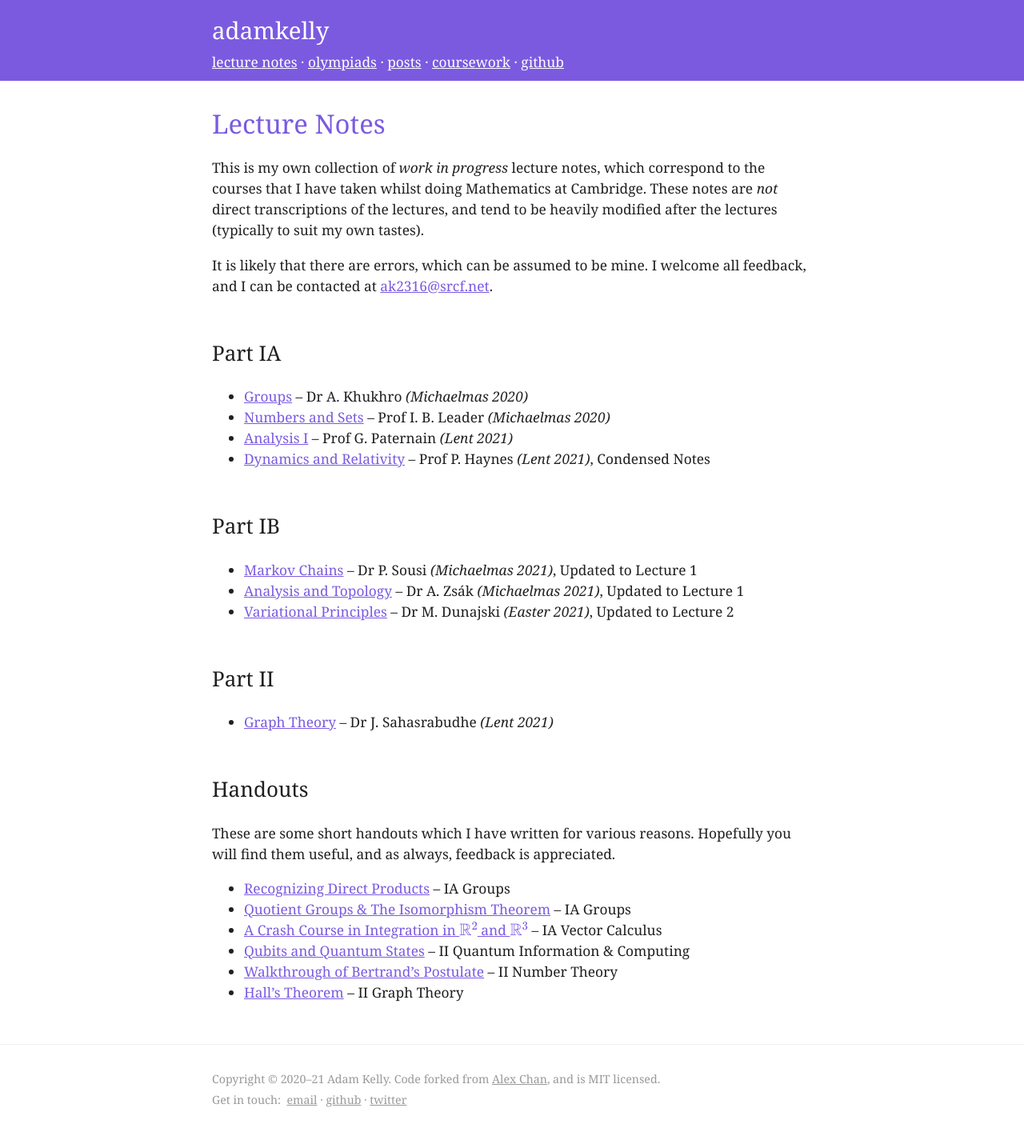
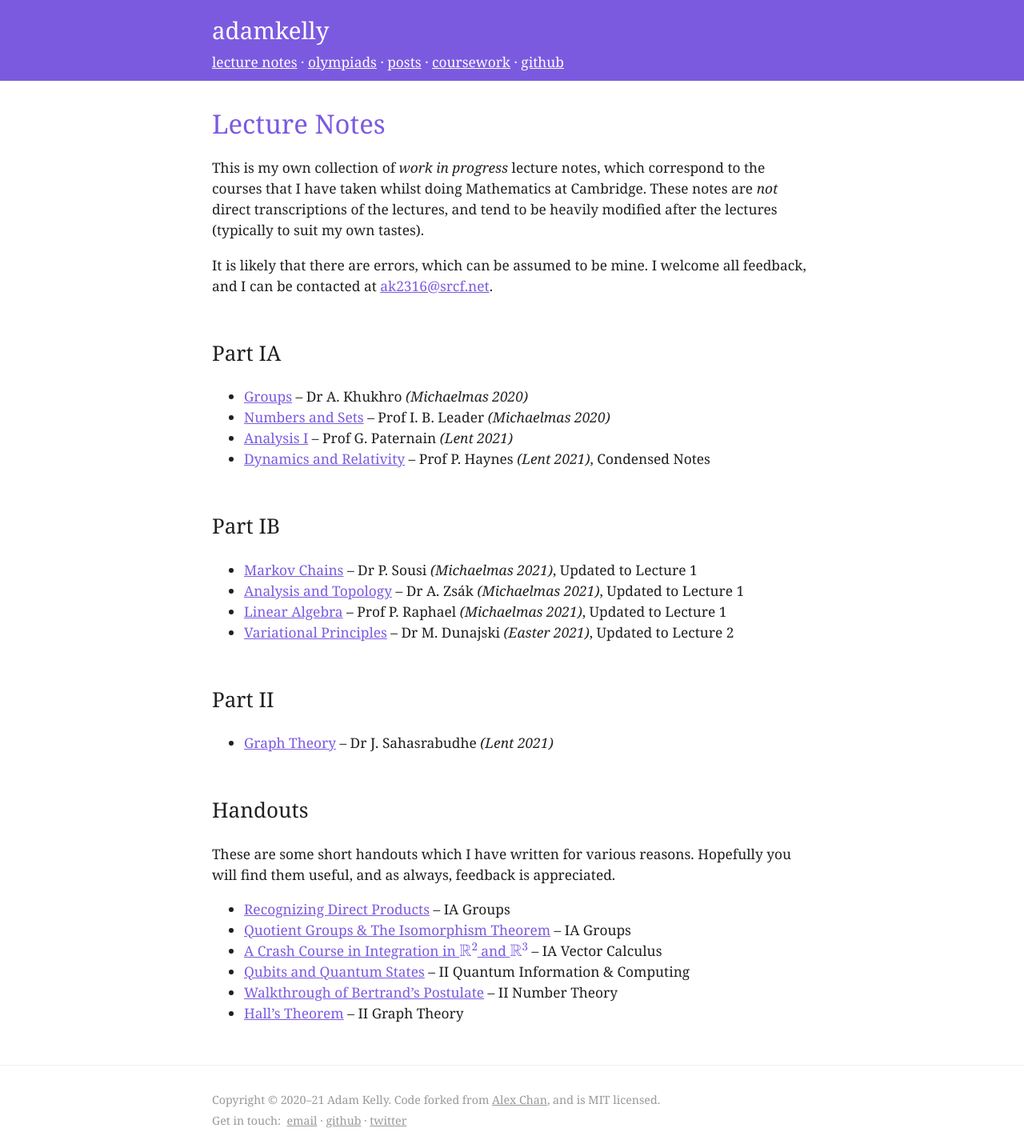
Before and after one commit to ak2316-cam/website, a Jekyll site: the page built from src/lecture-notes.md, in a window 1280 px wide. Shown: the whole page at 80% size. Built offline with Jekyll 4.4.1, drawn with Linux system fonts in a browser that asks for light colours; before the commit the page ends 1404 px from its top, so only the background shows below that.

Commit message:
Add link to linear algebra notes

```diff
--- a/src/lecture-notes.md
+++ b/src/lecture-notes.md
@@ -18,6 +18,7 @@ It is likely that there are errors, which can be assumed to be mine. I welcome a
 
 - [Markov Chains](/files/ib-markov-chains/markov-chains.pdf) -- Dr P. Sousi _(Michaelmas 2021)_, Updated to Lecture 1
 - [Analysis and Topology](/files/ib-analysis-and-topology/analysis-and-topology.pdf) -- Dr A. Zsák _(Michaelmas 2021)_, Updated to Lecture 1
+- [Linear Algebra](/files/ib-linear-algebra/linear-algebra.pdf) -- Prof P. Raphael _(Michaelmas 2021)_, Updated to Lecture 1
 - [Variational Principles](/files/ib-variational-principles/variational-principles.pdf) -- Dr M. Dunajski _(Easter 2021)_, Updated to Lecture 2
 
 ## Part II
```
